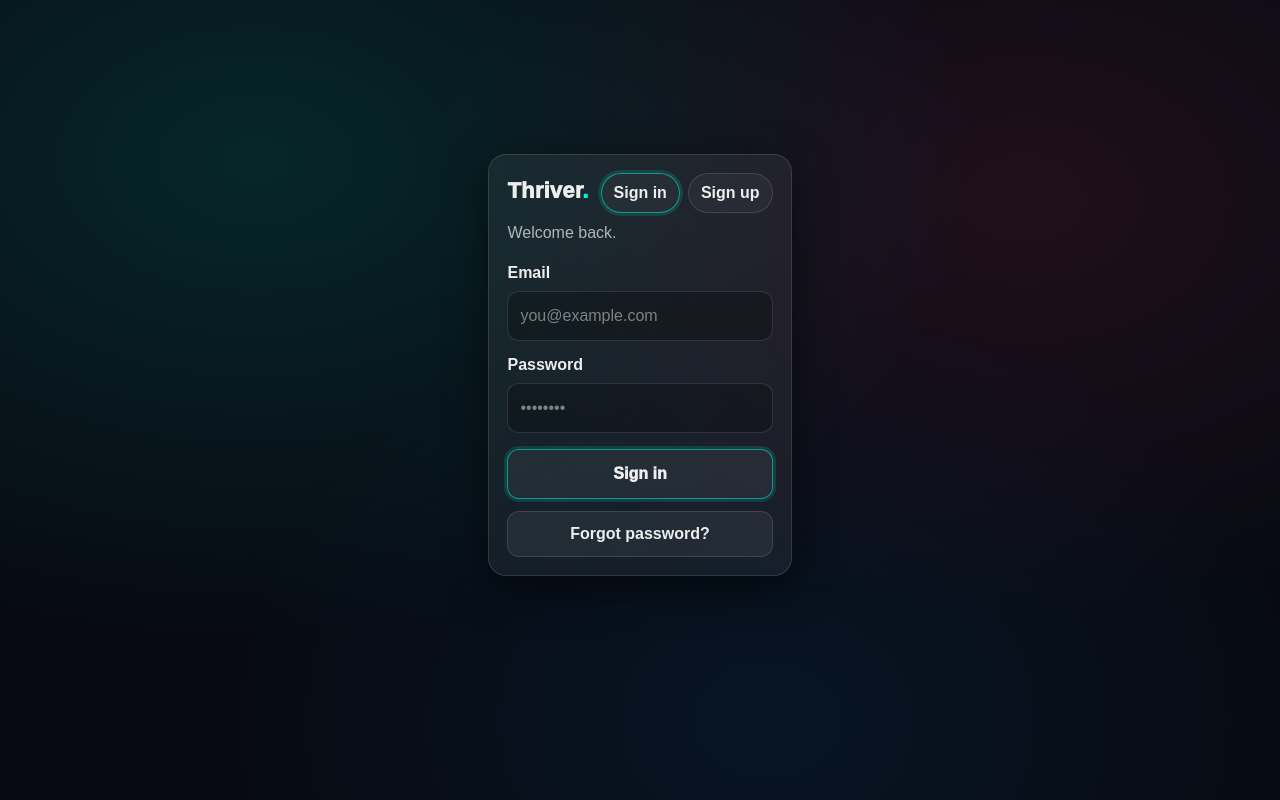
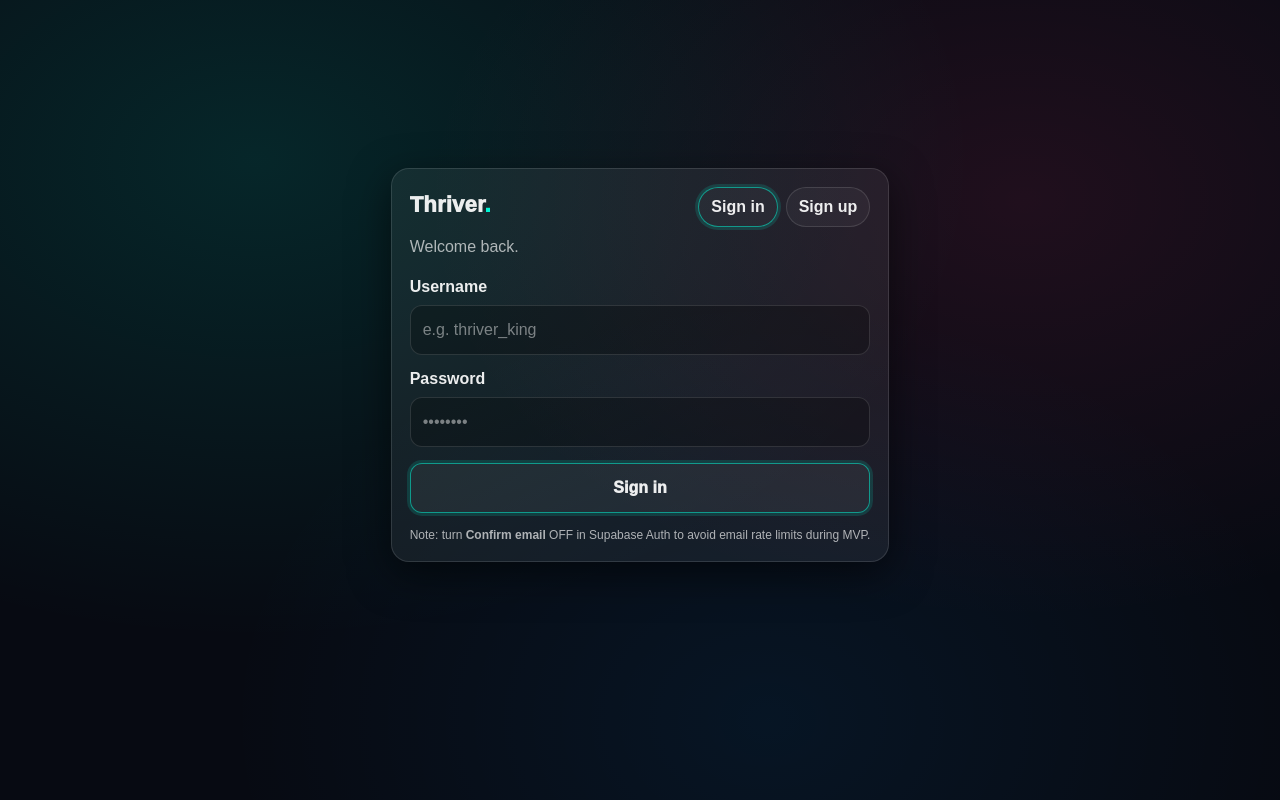
Before and after one commit to elijah5947/thriver-web, a Next.js app: page /login in a window 1280 px wide. Built offline with nearby package versions, Linux system fonts and the light colour scheme; no server answers.

Commit message:
Username+password login (no email UI) + unique usernames

```diff
--- a/src/app/login/page.tsx
+++ b/src/app/login/page.tsx
@@ -3,97 +3,112 @@
 import { useMemo, useState } from "react";
 import { supabase } from "@/lib/supabaseClient";
 
-type Mode = "signin" | "signup" | "reset";
+type Mode = "signin" | "signup";
+
+function isValidUsername(u: string) {
+  return /^[a-z0-9_]{3,20}$/.test(u);
+}
+
+// We use a synthetic email behind the scenes so Supabase Auth works
+// without ever asking the user for an email.
+function usernameToEmail(username: string) {
+  return `${username}@thriver.local`;
+}
 
 export default function LoginPage() {
   const [mode, setMode] = useState<Mode>("signin");
-  const [email, setEmail] = useState("");
+  const [username, setUsername] = useState("");
   const [password, setPassword] = useState("");
 
   const [busy, setBusy] = useState(false);
   const [status, setStatus] = useState<string>("");
 
-  const emailOk = useMemo(() => /\S+@\S+\.\S+/.test(email.trim()), [email]);
+  const u = useMemo(() => username.trim().toLowerCase(), [username]);
+  const usernameOk = useMemo(() => isValidUsername(u), [u]);
 
   async function onSubmit(e: React.FormEvent) {
     e.preventDefault();
     setStatus("");
 
-    const e2 = email.trim().toLowerCase();
-    if (!emailOk) {
-      setStatus("Enter a valid email.");
+    if (!usernameOk) {
+      setStatus("Username must be 3–20 chars: a-z, 0-9, underscore.");
       return;
     }
-
-    if (mode !== "reset" && password.length < 6) {
+    if (password.length < 6) {
       setStatus("Password must be at least 6 characters.");
       return;
     }
 
     setBusy(true);
     try {
+      const email = usernameToEmail(u);
+
       if (mode === "signin") {
-        const { error } = await supabase.auth.signInWithPassword({
-          email: e2,
-          password,
-        });
+        const { error } = await supabase.auth.signInWithPassword({ email, password });
         if (error) {
           setStatus(error.message);
           return;
         }
-        setStatus("Signed in ✅");
-        // Most apps route to feed
         window.location.href = "/feed";
         return;
       }
 
-      if (mode === "signup") {
-        const { error } = await supabase.auth.signUp({
-          email: e2,
-          password,
-          // If you enable email confirmation in Supabase, this helps direct users back.
-          options: { emailRedirectTo: `${window.location.origin}/feed` },
-        });
-        if (error) {
-          setStatus(error.message);
+      // signup
+      // 1) Check username availability first
+      const { data: exists, error: existsErr } = await supabase
+        .from("profiles")
+        .select("id")
+        .eq("username", u)
+        .maybeSingle();
+
+      if (existsErr) {
+        setStatus("Error checking username: " + existsErr.message);
         return;
       }
-        // Depending on your Supabase settings, user may be signed in immediately or need to confirm.
-        setStatus("Account created ✅ (If email confirmation is on, check your inbox.)");
-        window.location.href = "/feed";
+      if (exists) {
+        setStatus("That username is taken.");
         return;
       }
 
-      // reset password
-      const { error } = await supabase.auth.resetPasswordForEmail(e2, {
-        redirectTo: `${window.location.origin}/reset`,
+      // 2) Create Supabase Auth user using synthetic email
+      const { data: sign, error: signErr } = await supabase.auth.signUp({
+        email,
+        password,
       });
-      if (error) {
-        setStatus(error.message);
+
+      if (signErr) {
+        setStatus(signErr.message);
         return;
       }
-      setStatus("Password reset email sent ✅");
+
+      const userId = sign.user?.id;
+      if (!userId) {
+        setStatus("Signup succeeded but no user returned. If email confirmation is ON, turn it OFF for now.");
+        return;
+      }
+
+      // 3) Create profile row
+      const { error: profErr } = await supabase.from("profiles").insert({
+        id: userId,
+        username: u,
+      });
+
+      if (profErr) {
+        // If profile insert fails, sign out so the user isn't stuck half-created.
+        await supabase.auth.signOut();
+        setStatus("Could not create profile: " + profErr.message);
+        return;
+      }
+
+      window.location.href = "/feed";
     } finally {
       setBusy(false);
     }
   }
 
   return (
-    <main
-      className="th-screen"
-      style={{
-        display: "grid",
-        placeItems: "center",
-        padding: 18,
-      }}
-    >
-      <div
-        className="th-card"
-        style={{
-          width: "min(520px, 100%)",
-          padding: 18,
-        }}
-      >
+    <main className="th-screen" style={{ display: "grid", placeItems: "center", padding: 18 }}>
+      <div className="th-card" style={{ width: "min(520px, 100%)", padding: 18 }}>
         <div style={{ display: "flex", alignItems: "baseline", justifyContent: "space-between", gap: 12 }}>
           <div style={{ fontSize: 22, fontWeight: 1000, letterSpacing: 0.2 }}>
             Thriver<span style={{ color: "var(--accent)" }}>.</span>
@@ -124,18 +139,17 @@ export default function LoginPage() {
         </div>
 
         <div className="th-muted" style={{ marginTop: 8 }}>
-          {mode === "signin" ? "Welcome back." : mode === "signup" ? "Create your account." : "Reset your password."}
+          {mode === "signin" ? "Welcome back." : "Create your account."}
         </div>
 
         <form onSubmit={onSubmit} style={{ marginTop: 16, display: "grid", gap: 12 }}>
           <label style={{ display: "grid", gap: 6 }}>
-            <div style={{ fontWeight: 900 }}>Email</div>
+            <div style={{ fontWeight: 900 }}>Username</div>
             <input
-              value={email}
-              onChange={(e) => setEmail(e.target.value)}
-              placeholder="you@example.com"
-              inputMode="email"
-              autoComplete="email"
+              value={username}
+              onChange={(e) => setUsername(e.target.value)}
+              placeholder="e.g. thriver_king"
+              autoComplete="username"
               className="th-input"
               style={{
                 padding: "12px 12px",
@@ -146,9 +160,13 @@ export default function LoginPage() {
                 outline: "none",
               }}
             />
+            {!usernameOk && username.trim().length > 0 && (
+              <div className="th-muted" style={{ fontSize: 12 }}>
+                Use 3–20 chars: a-z, 0-9, underscore.
+              </div>
+            )}
           </label>
 
-          {mode !== "reset" && (
           <label style={{ display: "grid", gap: 6 }}>
             <div style={{ fontWeight: 900 }}>Password</div>
             <input
@@ -168,49 +186,14 @@ export default function LoginPage() {
               }}
             />
           </label>
-          )}
 
           <button
             className="th-btn th-accent"
             disabled={busy}
             style={{ marginTop: 4, padding: "12px 14px", borderRadius: 12, fontWeight: 1000 }}
           >
-            {busy
-              ? "Working…"
-              : mode === "signin"
-              ? "Sign in"
-              : mode === "signup"
-              ? "Create account"
-              : "Send reset email"}
+            {busy ? "Working…" : mode === "signin" ? "Sign in" : "Create account"}
           </button>
-
-          {mode !== "reset" && (
-            <button
-              type="button"
-              className="th-btn"
-              style={{ padding: "10px 14px", borderRadius: 12 }}
-              onClick={() => {
-                setMode("reset");
-                setStatus("");
-              }}
-            >
-              Forgot password?
-            </button>
-          )}
-
-          {mode === "reset" && (
-            <button
-              type="button"
-              className="th-btn"
-              style={{ padding: "10px 14px", borderRadius: 12 }}
-              onClick={() => {
-                setMode("signin");
-                setStatus("");
-              }}
-            >
-              Back to sign in
-            </button>
-          )}
         </form>
 
         {status && (
@@ -226,6 +209,10 @@ export default function LoginPage() {
             {status}
           </div>
         )}
+
+        <div className="th-muted" style={{ marginTop: 14, fontSize: 12, lineHeight: 1.35 }}>
+          Note: turn <b>Confirm email</b> OFF in Supabase Auth to avoid email rate limits during MVP.
+        </div>
       </div>
     </main>
   );
--- a/src/app/onboarding/page.tsx
+++ b/src/app/onboarding/page.tsx
@@ -31,7 +31,7 @@ export default function OnboardingPage() {
         .eq("id", data.session.user.id)
         .maybeSingle();
 
-      if (prof?.username) router.replace("/");
+      if (prof?.username) router.replace("/feed");
     })();
   }, [router]);
 
@@ -57,7 +57,7 @@ export default function OnboardingPage() {
 
     if (error) {
       // unique violation shows as 23505 typically
-      if (error.message.toLowerCase().includes("duplicate")) {
+      if (String(error.code) === "23505" || error.message.toLowerCase().includes("duplicate")) {
         setStatus("That username is taken.");
       } else {
         setStatus("Error: " + error.message);
@@ -65,12 +65,12 @@ export default function OnboardingPage() {
       return;
     }
 
-    router.replace("/");
+    router.replace("/feed");
   }
 
   return (
     <main style={{ padding: 24, maxWidth: 520 }}>
-      <h1 style={{ fontSize: 24, fontWeight: 700 }}>Choose a username</h1>
+      <h1 style={{ fontSize: 24, fontWeight: 800 }}>Choose a username</h1>
       <p style={{ marginTop: 8, opacity: 0.8 }}>
         Username/anon for now. You can change this later.
       </p>
@@ -83,19 +83,22 @@ export default function OnboardingPage() {
           style={{
             width: "100%",
             padding: 12,
-            border: "1px solid #ddd",
-            borderRadius: 10,
+            border: "1px solid rgba(255,255,255,0.14)",
+            borderRadius: 12,
+            background: "rgba(0,0,0,0.20)",
+            color: "white",
+            outline: "none",
           }}
         />
         <button
           disabled={loading}
+          className="th-btn th-accent"
           style={{
             marginTop: 12,
             width: "100%",
             padding: 12,
-            borderRadius: 10,
-            border: "1px solid #ddd",
-            fontWeight: 600,
+            borderRadius: 12,
+            fontWeight: 1000,
           }}
         >
           {loading ? "Creating…" : "Continue"}
```
Lines whose indentation alone changed are shown as unchanged.
